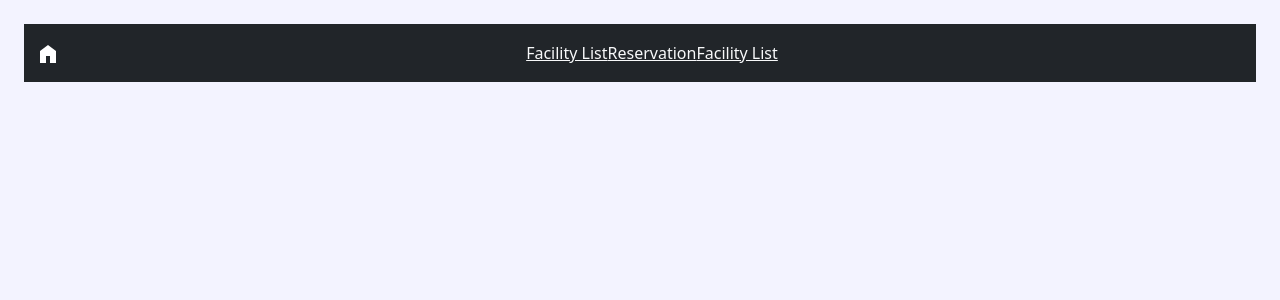
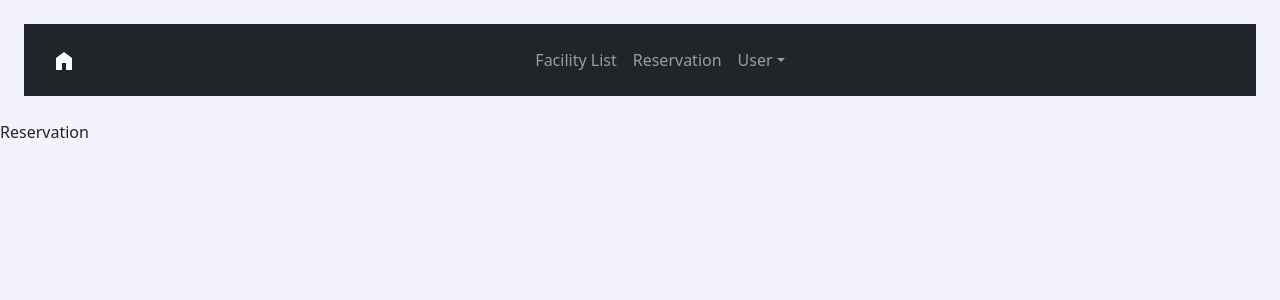
Before and after one commit to heights-m/hw2-res-app, a React (Vite) app in the folder facres_app/: page /reservation in a window 1280 px wide. Shown: the top 300 px of the page. Built offline with nearby package versions, Linux system fonts and the light colour scheme.

Commit message:
add page change functionalityin navbar

```diff
--- a/facres_app/package.json
+++ b/facres_app/package.json
@@ -10,13 +10,15 @@
     "preview": "vite preview"
   },
   "dependencies": {
+    "@types/react-router-dom": "^5.3.3",
     "bootstrap": "^5.3.3",
     "react": "^18.3.1",
-    "react-dom": "^18.3.1"
+    "react-dom": "^18.3.1",
+    "react-router-dom": "^6.27.0"
   },
   "devDependencies": {
     "@eslint/js": "^9.9.0",
-    "@types/react": "^18.3.3",
+    "@types/react": "^18.3.11",
     "@types/react-dom": "^18.3.0",
     "@vitejs/plugin-react": "^4.3.1",
     "eslint": "^9.9.0",
--- a/facres_app/src/App.tsx
+++ b/facres_app/src/App.tsx
@@ -1,15 +1,29 @@
 import { useState } from 'react'
-import reactLogo from './assets/react.svg'
-import viteLogo from '/vite.svg'
 import './App.css'
 import Navbar from './components/Navbar'
+import {BrowserRouter,Routes,Route} from 'react-router-dom'
+import Home from './pages/Home'
+import FacilityList from './pages/FacilityList'
+import Reservation from './pages/Reservation'
+import UserInfo from './pages/UserInfo'
+import UserResHistory from './pages/UserResHistory'
 
 function App() {
   const [count, setCount] = useState(0)
 
   return (
     <>
+    <BrowserRouter>
       <Navbar/>
+      <Routes>
+        <Route path='/' element={<Home/>}/>
+        <Route path='/facil-list' element={<FacilityList/>}/>
+        <Route path='/reservation' element={<Reservation/>}/>
+        <Route path='/reservation' element={<Reservation/>}/>
+        <Route path='/user-info' element={<UserInfo/>}/>
+        <Route path='/user-res-his' element={<UserResHistory/>}/>
+      </Routes>
+    </BrowserRouter>
     </>
   )
 }
--- a/facres_app/src/components/Navbar.tsx
+++ b/facres_app/src/components/Navbar.tsx
@@ -1,12 +1,14 @@
 import React from "react";
+import { Link } from "react-router-dom";
 
 function Navbar() {
   return (
-    <>
       <nav className="navbar navbar-expand-md bg-dark py-3 m-4 navbar-dark">
         <div className="container-fluid">
-          <a href="index.html" id="navbar-home" >
-            <svg className="mr-3" xmlns="http://www.w3.org/2000/svg" height="24px" viewBox="0 -960 960 960" width="24px" fill="#ffffff"><path d="M160-120v-480l320-240 320 240v480H560v-280H400v280H160Z"/></svg>
+          <a href="index.html" id="navbar-home" className="ms-3">
+            <Link to="/">
+              <svg xmlns="http://www.w3.org/2000/svg" height="24px" viewBox="0 -960 960 960" width="24px" fill="#ffffff"><path d="M160-120v-480l320-240 320 240v480H560v-280H400v280H160Z"/></svg>
+            </Link>
           </a>
           <button
             className="navbar-toggler"
@@ -22,19 +24,28 @@ function Navbar() {
           <div className="collapse flex justify-content-center navbar-collapse container-fluid align-items-center">
             <ul className="navbar-nav">
                 <li className="nav-item">
-                    <a href="#" className="nav- text-light">Facility List</a>
+                    <Link to="/facil-list" className="nav-link">Facility List</Link>
                 </li>
                 <li className="nav-item">
-                    <a href="#" className="nav- text-light">Reservation</a>
+                    <Link to="/reservation" className="nav-link">Reservation</Link>
                 </li>
-                <li className="nav-item">
-                    <a href="#" className="nav- text-light">Facility List</a>
+                <li className="nav-item dropdown">
+                    <a href="#" className="nav-link dropdown-toggle" role="button" data-bs-toggle="dropdown">
+                      User
+                    </a>
+                    <ul className="dropdown-menu">
+                      <li>
+                          <Link to="/user-res-his" className="dropdown-item">Reservation History</Link>
+                      </li>
+                      <li>
+                          <Link to="/user-info" className="dropdown-item">My Information</Link>
+                      </li>
+                    </ul>
                 </li>
             </ul>
           </div>
         </div>
       </nav>
-    </>
   );
 }
 
--- /dev/null
+++ b/facres_app/src/pages/FacilityList.tsx
@@ -0,0 +1,9 @@
+import React from 'react'
+
+function FacilityList() {
+  return (
+    <div>FacilityList</div>
+  )
+}
+
+export default FacilityList
--- /dev/null
+++ b/facres_app/src/pages/Home.tsx
@@ -0,0 +1,12 @@
+import React from 'react'
+import Navbar from '../components/Navbar'
+
+function Home() {
+  return (
+    <div>
+      home
+    </div>
+  )
+}
+
+export default Home
--- /dev/null
+++ b/facres_app/src/pages/Reservation.tsx
@@ -0,0 +1,9 @@
+import React from 'react'
+
+function Reservation() {
+  return (
+    <div>Reservation</div>
+  )
+}
+
+export default Reservation
--- /dev/null
+++ b/facres_app/src/pages/UserInfo.tsx
@@ -0,0 +1,9 @@
+import React from 'react'
+
+function UserInfo() {
+  return (
+    <div>UserInfo</div>
+  )
+}
+
+export default UserInfo
--- /dev/null
+++ b/facres_app/src/pages/UserResHistory.tsx
@@ -0,0 +1,9 @@
+import React from 'react'
+
+function UserResHistory() {
+  return (
+    <div>UserResHistory</div>
+  )
+}
+
+export default UserResHistory
```
Also changed, not shown: 1 other file (tests, documents, lock files or other folders).
